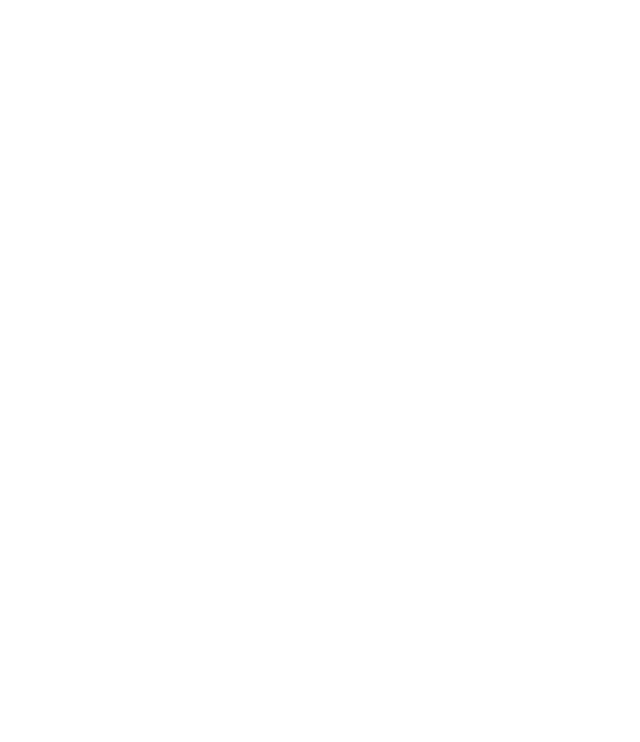
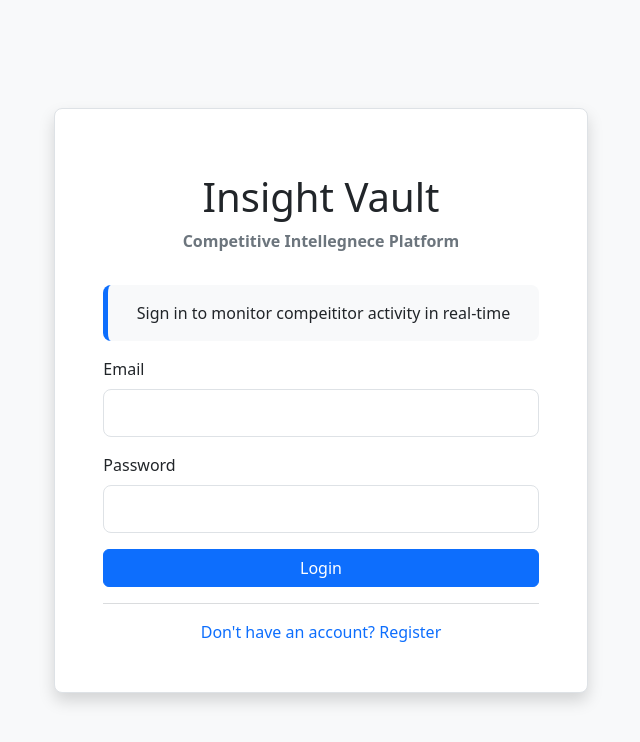
Before and after one commit to edwzeledon/insight-vault, a React (Vite) app in the folder frontend/: page /#/login in a window 1280 px wide. Before the commit this address had no page. Shown: the top 742 px of the page, without its empty margins (319-959 px from the left). Built offline with nearby package versions, Linux system fonts and the light colour scheme.

Commit message:
feat: add login page, and login route

```diff
--- a/frontend/src/App.jsx
+++ b/frontend/src/App.jsx
@@ -3,6 +3,7 @@
 
 import './App.css'
 import Dashboard from './Dashboard'
+import Login from './Login'
 
 export default function App() {
 
@@ -11,6 +12,7 @@
       <HashRouter>
         <Routes>
           <Route path='/' Component={ Dashboard } />
+          <Route path='login' Component={ Login } />
           {/* <Route path='/competitors' Component={Navbar} />
           <Route path='/sources' Component={Navbar} />
           <Route path='/alerts' Component={Navbar} /> */}
--- /dev/null
+++ b/frontend/src/Login.jsx
@@ -0,0 +1,106 @@
+import { useState } from "react"
+import { Link, useNavigate } from "react-router-dom"
+
+
+export default function Login() {
+    const navigate = useNavigate()
+    const [isLoading, setIsLoading] = useState(false)
+    const [error, setError] = useState(null)
+    const [loginData, setLoginData] = useState({
+        email: '',
+        password: ''
+    })
+
+    function handleChange(e) {
+        const { name, value } = e.target
+        setLoginData(prev => ({ ...prev, [name]: value }))
+    }
+
+    async function handleSubmit(e) {
+        e.preventDefault()
+        const form = e.target
+        if (!form.checkValidity()) {
+            form.classList.add('was-validated')
+            return
+        }
+
+        setIsLoading(true)
+
+        try {
+            const response = await fetch ('http://localhost:4000/login', {
+                method: 'POST',
+                headers: {
+                    'Content-Type': 'application/json'
+                },
+                body: JSON.stringify(loginData)
+            })
+            const results = await response.json()
+            if (results.error){
+                setError(results.error)
+                setIsLoading(false)
+                return
+            }
+            setIsLoading(false)
+            navigate('/')
+        } catch (err) {
+            setIsLoading(false)
+            console.log(err)
+        }
+    }
+
+    return (
+        <div className="d-flex justify-content-center align-items-center bg-body-tertiary min-vh-100">
+            <div className="col-5 p-5 border shadow rounded-3 d-flex flex-column bg-white text-center">
+                <div className="mx-auto my-3">
+                    <h1> Insight Vault</h1>
+                    <p className="fw-bold text-secondary"> Competitive Intellegnece Platform </p>
+                </div>
+                <div className="bg-body-tertiary rounded-3 border-start border-primary border-5 p-3 mb-3">
+                    Sign in to monitor compeititor activity in real-time
+                </div>
+                <form onSubmit={handleSubmit} className="needs-validation" noValidate>
+                    <div className="mb-3 text-start">
+                        <label htmlFor="email" className="form-label"> Email </label>
+                        <input
+                            type="text"
+                            className="form-control form-control-lg"
+                            id="email"
+                            name="email"
+                            onChange={handleChange}
+                            value={loginData.email}
+                            required
+                        />
+                        <div className="invalid-feedback">
+                            Please enter your email.
+                        </div>
+                    </div>
+                    <div className="mb-3 text-start">
+                        <label htmlFor="pw" className="form-label"> Password </label>
+                        <input
+                            type="text"
+                            className="form-control form-control-lg"
+                            id="pw"
+                            name="password"
+                            onChange={handleChange}
+                            value={loginData.password}
+                            required
+                        />
+                        <div className="invalid-feedback">
+                            Please enter your password.
+                        </div>
+                        { error && ( <div className="text-danger my-3"> {error} </div> ) }
+                        {/* <span className="text-secondary fw-bold" style={{ fontSize: '14px' }} > Minimum 8 characters with uppercase, lowercase, and number </span> */}
+                    </div>
+                    <button type="submit" className="btn btn-primary col-12">
+                        {isLoading ? 'Logging in...' : 'Login'}
+                    </button>
+                </form>
+                <hr className="text-secondary" />
+                <div className="text-primary">
+                    Don't have an account?
+                    <Link to='/register' className="link-primary text-decoration-none"> Register </Link>
+                </div>
+            </div>
+        </div>
+    )
+}
```
